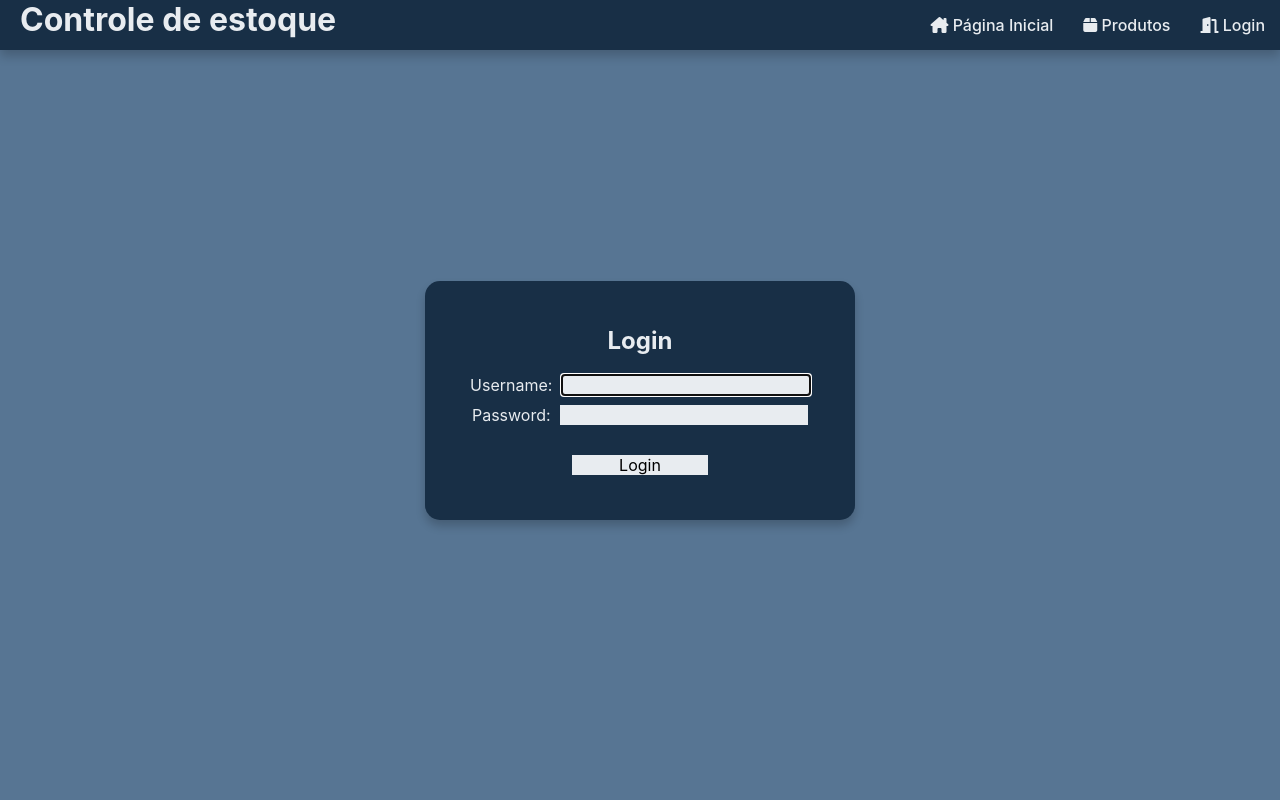
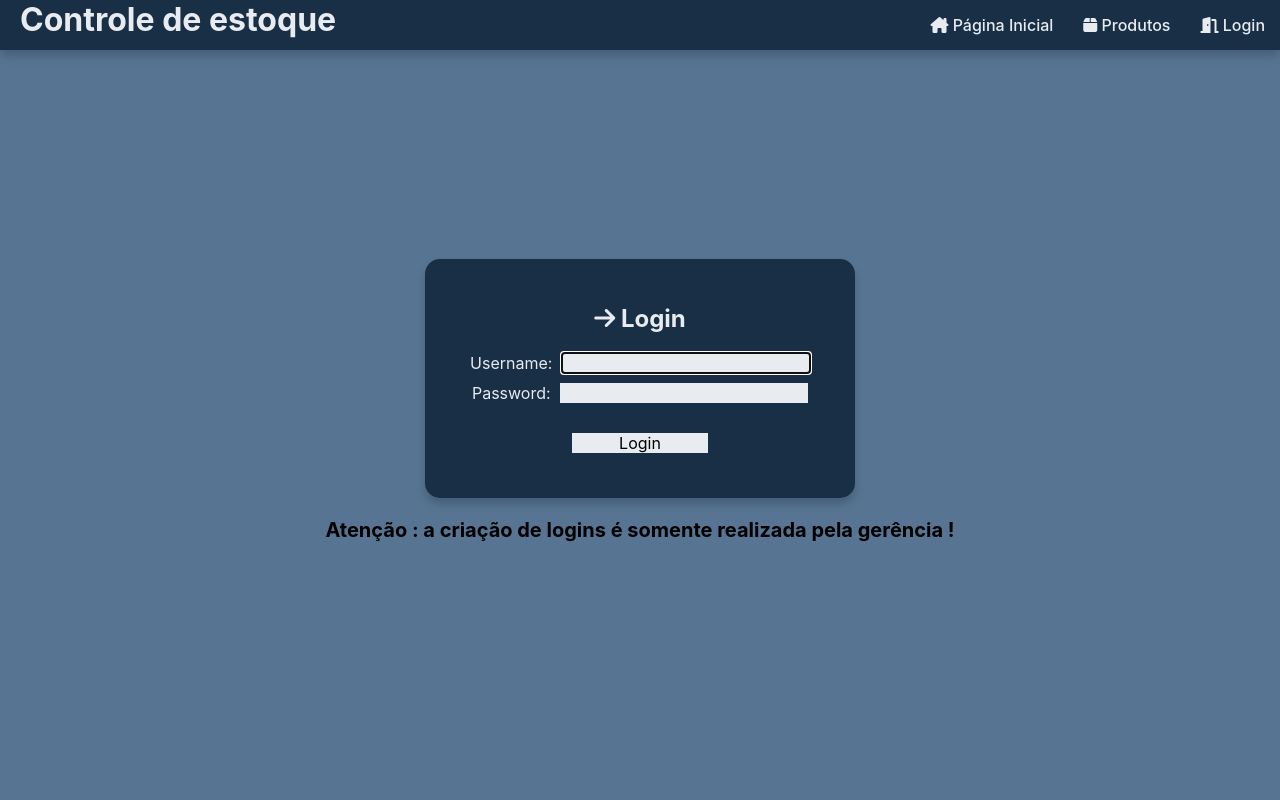
Before and after one commit to Reis567/storage-management, a Django app: page /login/ in a window 1280 px wide. Run offline with Django 4.2, Linux system fonts and the light colour scheme.

Commit message:
login icon and warning

```diff
--- a/storage_management/sistema_loja/static/css/style.css
+++ b/storage_management/sistema_loja/static/css/style.css
@@ -95,6 +95,11 @@ body{
     flex-direction: column;
     background: var(--prim-color);
 }
+.login-warning{
+    margin-top: 20px;
+    font-size: 20px;
+    font-weight: bold;
+}
 
 .login-content{
     display: flex;
--- a/storage_management/sistema_loja/templates/registration/login.html
+++ b/storage_management/sistema_loja/templates/registration/login.html
@@ -6,7 +6,7 @@
 <div class="login">
 
     <div class="login-content">
-      <h2>Login</h2>
+      <h2><i class="fa-solid fa-arrow-right"></i> Login</h2>
         <div class="form-login">
 
           <form method="post">
@@ -14,9 +14,15 @@
             {{ form.as_p }}
             <button type="submit">Login</button>
           </form>
-
         </div>
     </div>
+    <p class="login-warning">Atenção : a criação de logins é somente realizada pela gerência !</p>
 
 </div>
 {% endblock %}
+
+
+<!--
+<i class="fa-solid fa-user"></i>
+<i class="fa-solid fa-lock"></i>
+ -->
```
Also changed, not shown: storage_management/db.sqlite3.
